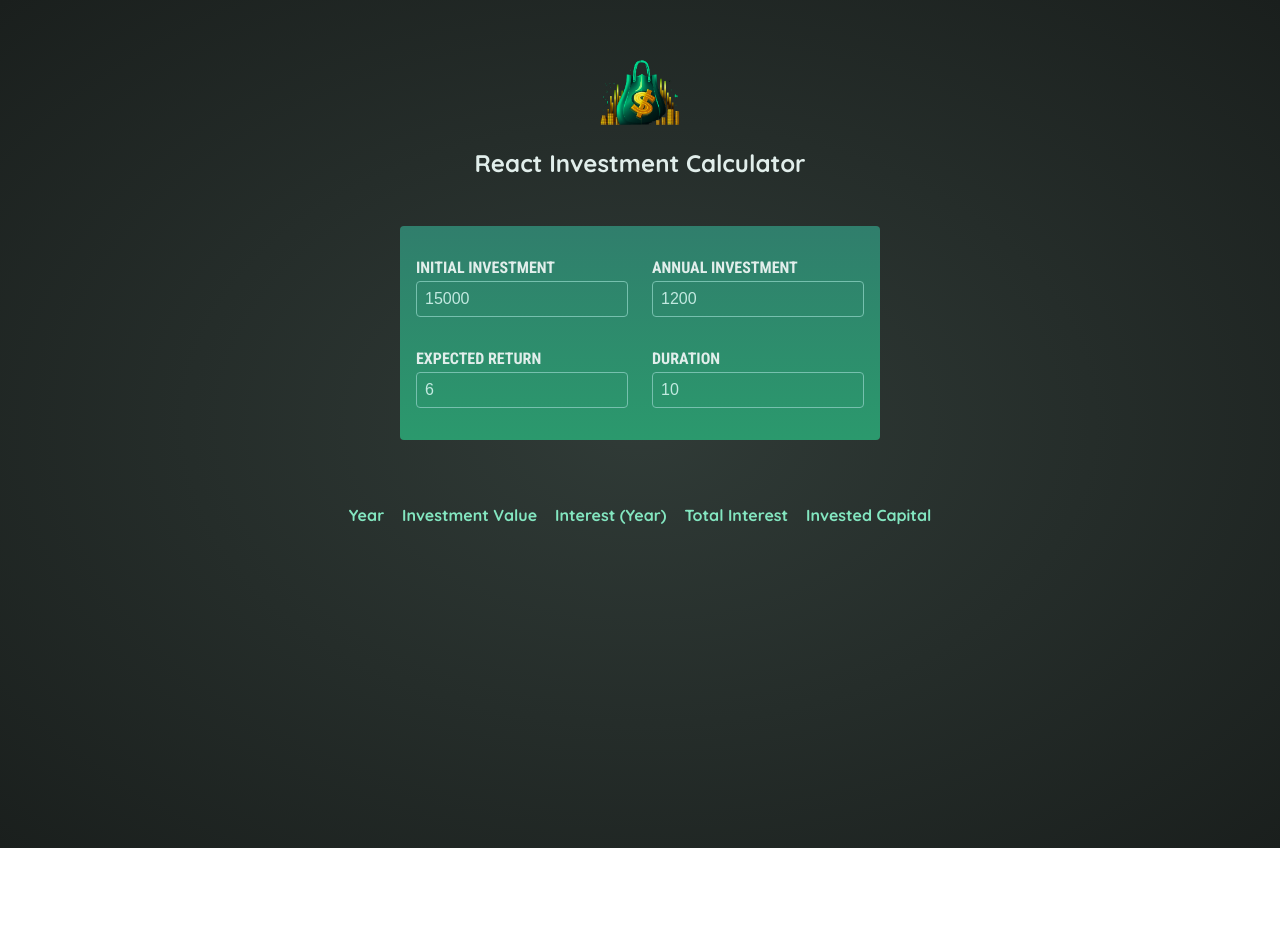
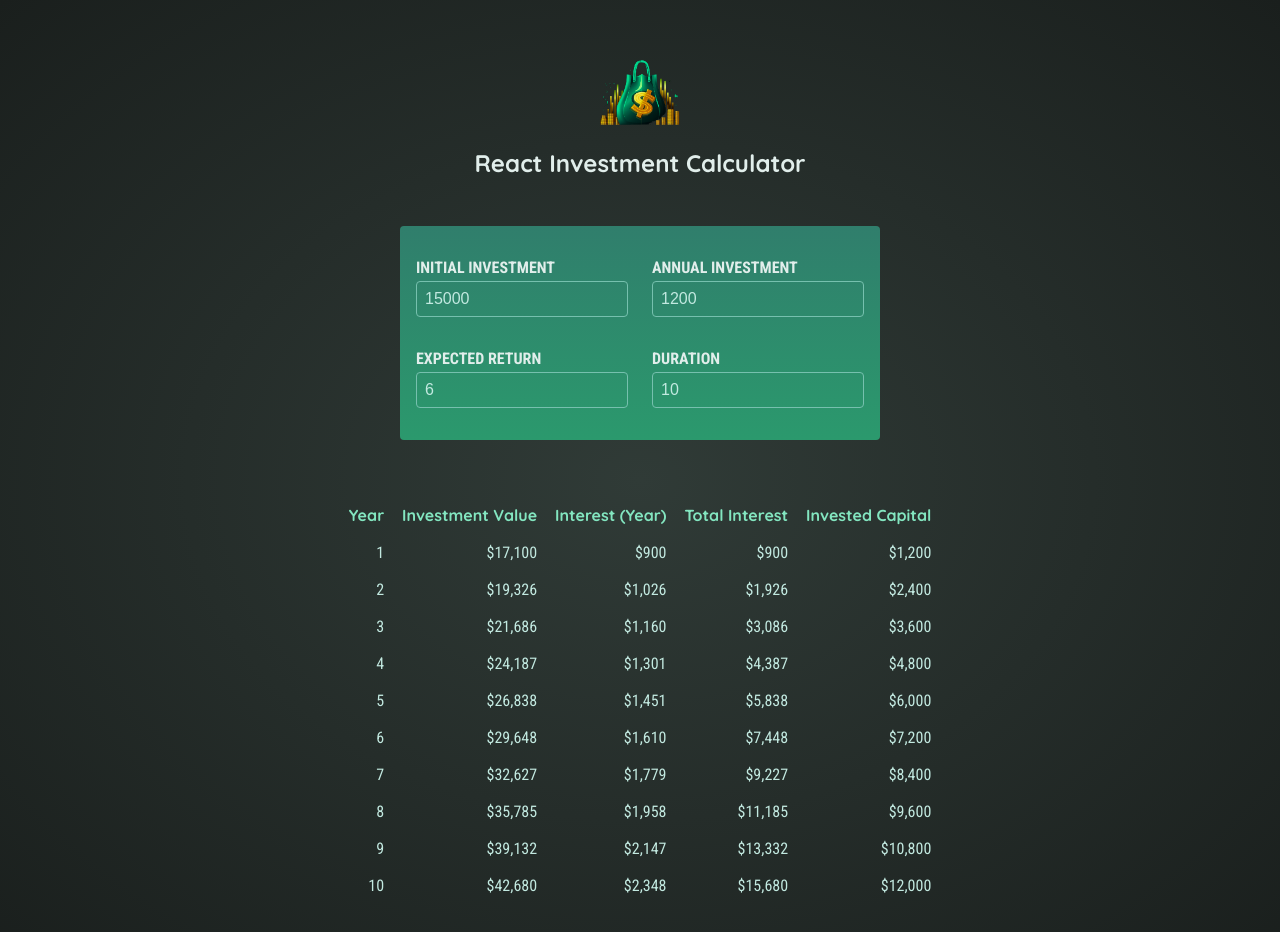
Before and after one commit to kendrickelifritz21/investment-calculator, a React (Vite) app: page / in a window 1280 px wide. Shown: the top 932 px of the page. Before the commit the page ends 848 px from the top, so only its background shows below. Built offline with nearby package versions, Linux system fonts and the light colour scheme.

Commit message:
Add results to table

```diff
--- a/src/App.tsx
+++ b/src/App.tsx
@@ -25,7 +25,7 @@ function App() {
     <>
       <Header />
       <UserInput onInputDataChange={handleInputDataChange} userInputData={userInputData}/>
-      <Result />
+      <Result userInputData={userInputData}/>
     </>
   );
 }
--- a/src/components/Result/Result.tsx
+++ b/src/components/Result/Result.tsx
@@ -1,6 +1,65 @@
+import { UserInputData } from '../UserInput/UserInput';
+import { calculateInvestmentResults, formatter } from '../../util/investment';
+
 const TABLE_HEADINGS = ['Year', 'Investment Value', 'Interest (Year)', 'Total Interest', 'Invested Capital']
 
-export default function Result() {
+interface ResultProps {
+  userInputData: UserInputData
+}
+
+type UserInputNumbers = {
+  initialInvestment: number,
+  annualInvestment: number,
+  expectedReturn: number,
+  duration: number
+}
+
+type ResultRow = {
+  year: number,
+  investmentValue: number,
+  interest: number,
+  totalInterest: number,
+  investedCapital: number
+}
+
+export default function Result({userInputData}: ResultProps) {
+  function getValueAsNumber(value: string) : number {
+    return (!value) ? 0 : parseFloat(value);
+  }
+
+  function convertDataToNumbers(): UserInputNumbers {
+    const inputNumbers: UserInputNumbers = {
+      initialInvestment: getValueAsNumber(userInputData.initialInvestment),
+      annualInvestment: getValueAsNumber(userInputData.annualInvestment),
+      expectedReturn: getValueAsNumber(userInputData.expectedReturn),
+      duration: getValueAsNumber(userInputData.duration)
+    }
+
+    return(inputNumbers);
+  }
+
+  function calculateResult(): ResultRow[] {
+    const investmentResults = calculateInvestmentResults(convertDataToNumbers());
+    const results: ResultRow[] = [];
+
+    let totalInterest = 0;
+    let investedCapital = 0;
+    for (let i = 0; i < investmentResults.length; i++) {
+      totalInterest += investmentResults[i].interest;
+      investedCapital += investmentResults[i].annualInvestment;
+
+      results.push({
+        year: investmentResults[i].year,
+        investmentValue: investmentResults[i].valueEndOfYear,
+        interest: investmentResults[i].interest,
+        totalInterest: totalInterest,
+        investedCapital: investedCapital
+      })
+    }
+
+    return results;
+  }
+
   return (
     <table id="result">
         <thead>
@@ -10,6 +69,17 @@ export default function Result() {
             ))}
           </tr>
         </thead>
+        <tbody>
+          {calculateResult().map(dataRow => (
+            <tr>
+              <td>{dataRow.year}</td>
+              <td>{formatter.format(dataRow.investmentValue)}</td>
+              <td>{formatter.format(dataRow.interest)}</td>
+              <td>{formatter.format(dataRow.totalInterest)}</td>
+              <td>{formatter.format(dataRow.investedCapital)}</td>
+            </tr>
+          ))}
+        </tbody>
       </table>
   );
 }
--- a/src/components/UserInput/UserInput.tsx
+++ b/src/components/UserInput/UserInput.tsx
@@ -1,5 +1,3 @@
-import { useState } from 'react';
-
 const intRegex = /^-?\d+$/;
 const decimalRegex = /^[+-]?([0-9]+([.][0-9]*)?|[.][0-9]+)$/;
 
--- a/src/index.css
+++ b/src/index.css
@@ -80,7 +80,7 @@ body {
 
 #result tbody {
   font-family: 'Roboto Condensed', sans-serif;
-  font-size: 0.85rem;
+  font-size: 1rem;
   color: #c2e9e0;
 }
 
--- a/tsconfig.json
+++ b/tsconfig.json
@@ -5,6 +5,7 @@
     "lib": ["ES2020", "DOM", "DOM.Iterable"],
     "module": "ESNext",
     "skipLibCheck": true,
+    "allowJs": true,
 
     /* Bundler mode */
     "moduleResolution": "bundler",
```
